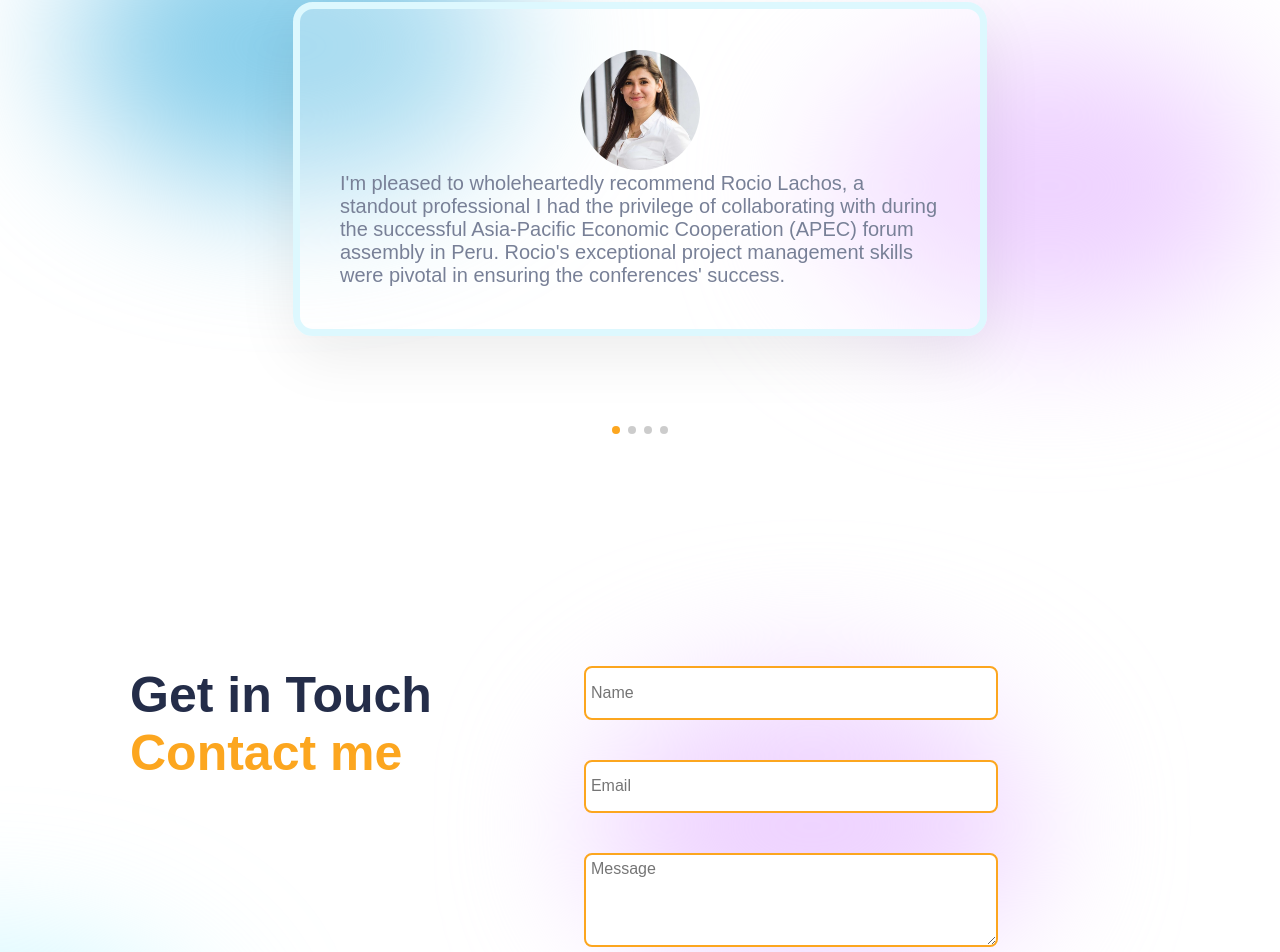
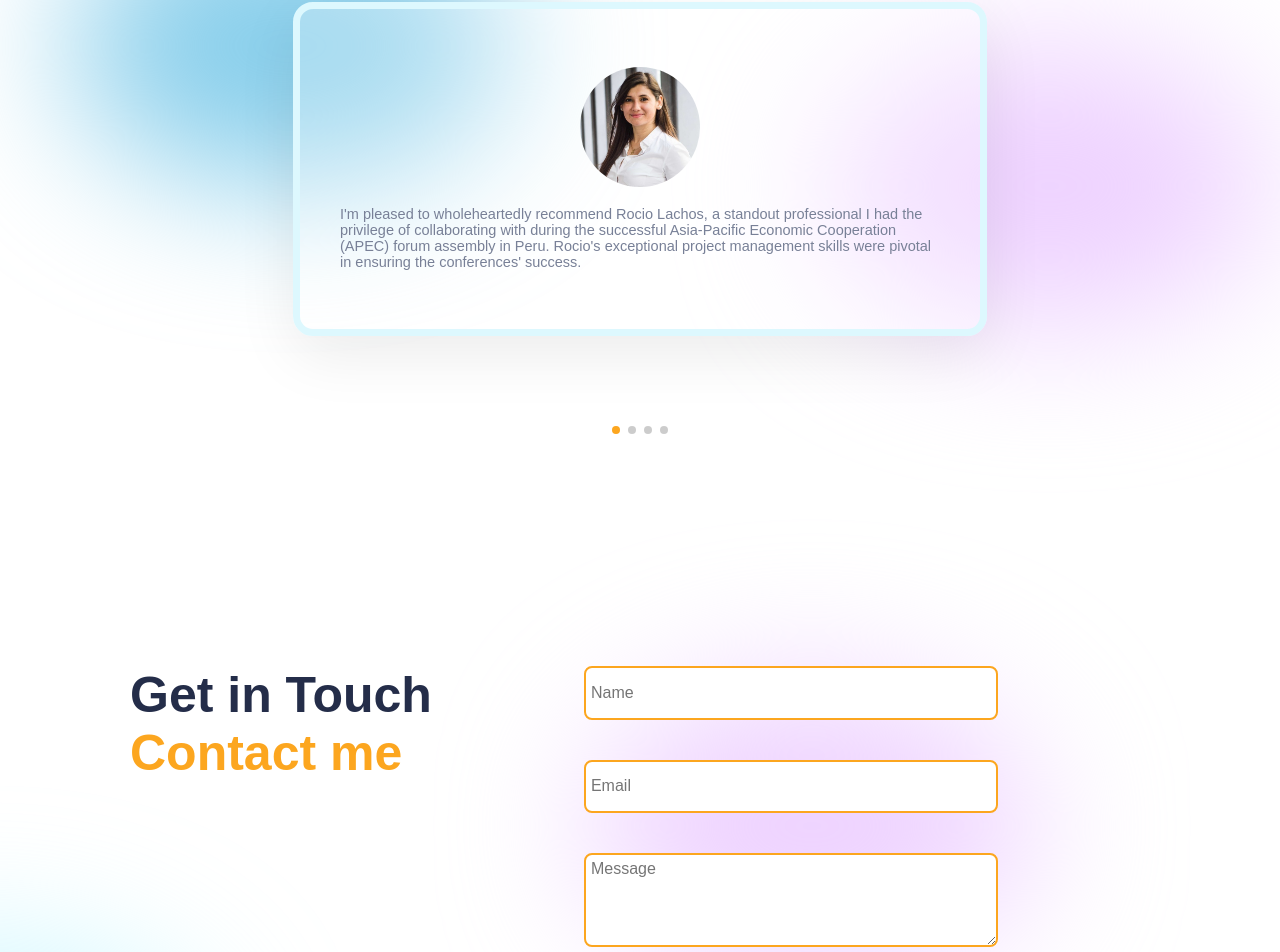
Before and after one commit to rlachos/rossio-website, a React (Create React App) app: page / in a window 1280 px wide. Shown: the part 3620-4572 px from the top of the page. Built offline with nearby package versions, Linux system fonts and the light colour scheme; a web font is replaced by a local one.

Commit message:
add font size to reviwer

```diff
--- a/src/components/Testimonials/Testimonial.css
+++ b/src/components/Testimonials/Testimonial.css
@@ -49,6 +49,7 @@
 }
 .testimonial>span{
     color: var(--gray);
+    font-size: 14.5px;
 }
 
 
```
Also changed, not shown: src/components/Navbar/Navbar.css (indentation only).
